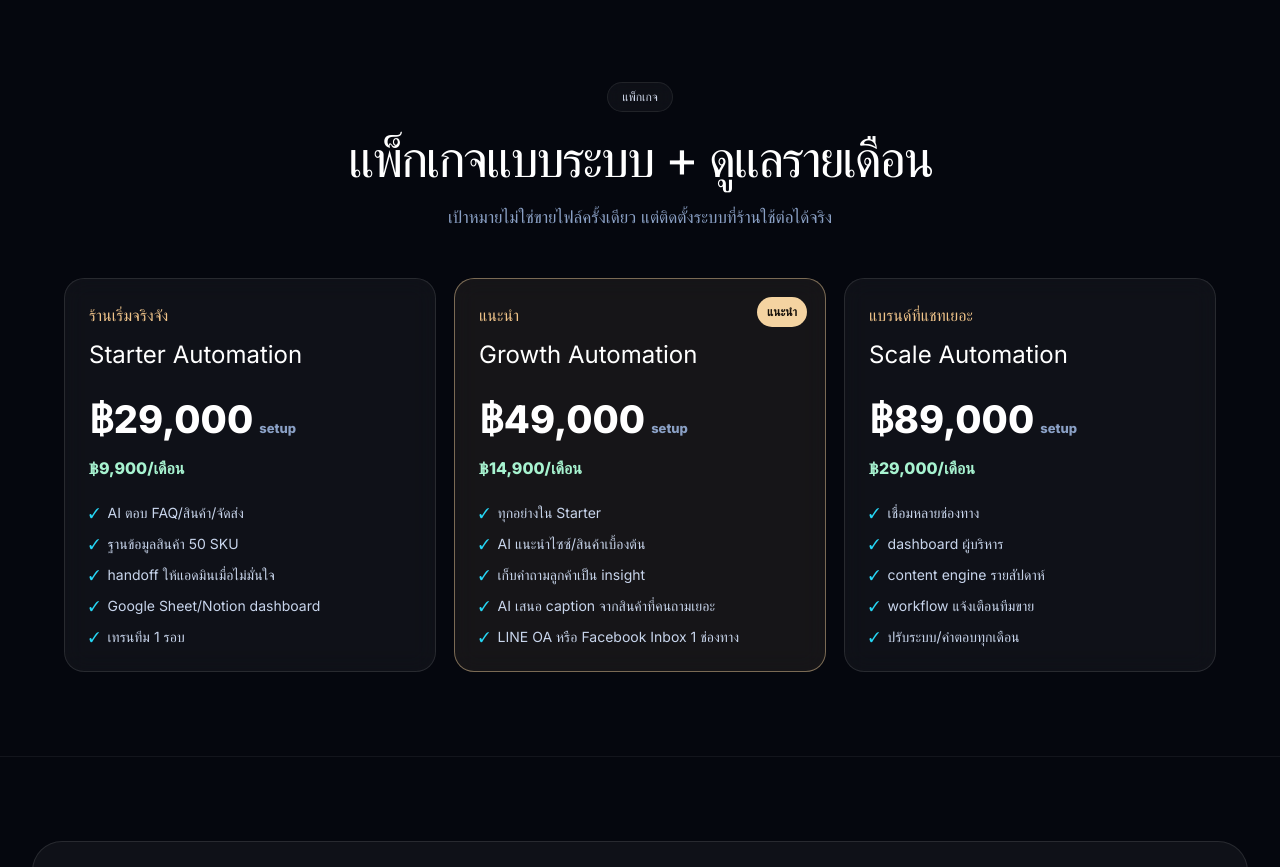
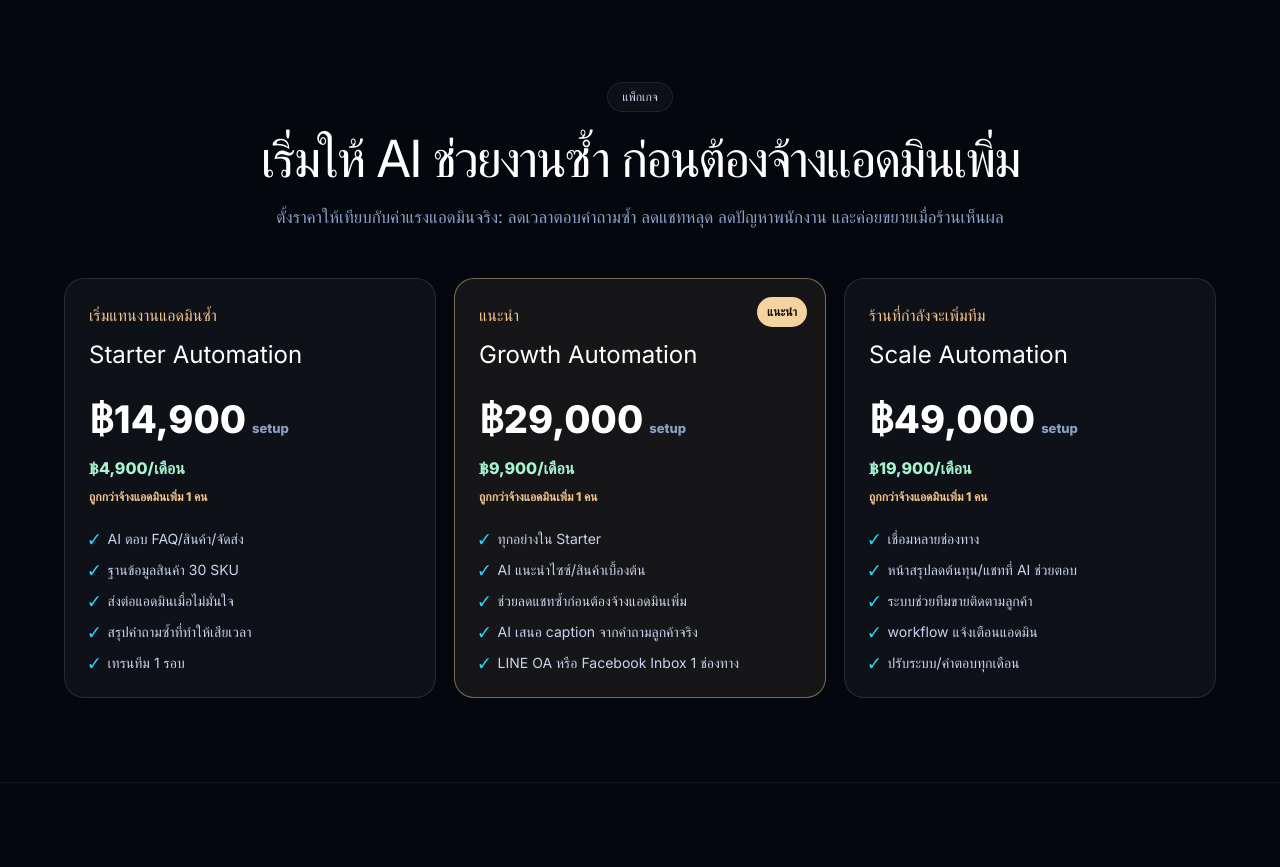
Before and after one commit to korpaiix-dev/korpai-landing, an Astro site in the folder site/: page /fashion-ai-kit in a window 1280 px wide. Shown: the part 2660-3527 px from the top of the page. Built offline with nearby package versions, Linux system fonts and the light colour scheme; Astro itself is replaced by a stand-in of ours; a web font is replaced by a local one.

Commit message:
Lower fashion automation pricing and emphasize ROI

```diff
--- a/site/src/pages/fashion-ai-kit.astro
+++ b/site/src/pages/fashion-ai-kit.astro
@@ -2,9 +2,9 @@
 import Layout from '~/layouts/Layout.astro';
 
 const packages = [
-  { name: 'Starter Automation', price: '29,000', monthly: '9,900', tag: 'ร้านเริ่มจริงจัง', items: ['AI ตอบ FAQ/สินค้า/จัดส่ง', 'ฐานข้อมูลสินค้า 50 SKU', 'handoff ให้แอดมินเมื่อไม่มั่นใจ', 'Google Sheet/Notion dashboard', 'เทรนทีม 1 รอบ'] },
-  { name: 'Growth Automation', price: '49,000', monthly: '14,900', tag: 'แนะนำ', highlight: true, items: ['ทุกอย่างใน Starter', 'AI แนะนำไซซ์/สินค้าเบื้องต้น', 'เก็บคำถามลูกค้าเป็น insight', 'AI เสนอ caption จากสินค้าที่คนถามเยอะ', 'LINE OA หรือ Facebook Inbox 1 ช่องทาง'] },
-  { name: 'Scale Automation', price: '89,000', monthly: '29,000', tag: 'แบรนด์ที่แชทเยอะ', items: ['เชื่อมหลายช่องทาง', 'dashboard ผู้บริหาร', 'content engine รายสัปดาห์', 'workflow แจ้งเตือนทีมขาย', 'ปรับระบบ/คำตอบทุกเดือน'] },
+  { name: 'Starter Automation', price: '14,900', monthly: '4,900', tag: 'เริ่มแทนงานแอดมินซ้ำ', items: ['AI ตอบ FAQ/สินค้า/จัดส่ง', 'ฐานข้อมูลสินค้า 30 SKU', 'ส่งต่อแอดมินเมื่อไม่มั่นใจ', 'สรุปคำถามซ้ำที่ทำให้เสียเวลา', 'เทรนทีม 1 รอบ'] },
+  { name: 'Growth Automation', price: '29,000', monthly: '9,900', tag: 'แนะนำ', highlight: true, items: ['ทุกอย่างใน Starter', 'AI แนะนำไซซ์/สินค้าเบื้องต้น', 'ช่วยลดแชทซ้ำก่อนต้องจ้างแอดมินเพิ่ม', 'AI เสนอ caption จากคำถามลูกค้าจริง', 'LINE OA หรือ Facebook Inbox 1 ช่องทาง'] },
+  { name: 'Scale Automation', price: '49,000', monthly: '19,900', tag: 'ร้านที่กำลังจะเพิ่มทีม', items: ['เชื่อมหลายช่องทาง', 'หน้าสรุปลดต้นทุน/แชทที่ AI ช่วยตอบ', 'ระบบช่วยทีมขายติดตามลูกค้า', 'workflow แจ้งเตือนแอดมิน', 'ปรับระบบ/คำตอบทุกเดือน'] },
 ];
 
 const flow = [
@@ -64,8 +64,8 @@ const flow = [
 
   <section class="section border-t kp-hairline">
     <div class="kp-container">
-      <div class="section-head"><span class="kp-pill">แพ็กเกจ</span><h2>แพ็กเกจแบบระบบ + ดูแลรายเดือน</h2><p>เป้าหมายไม่ใช่ขายไฟล์ครั้งเดียว แต่ติดตั้งระบบที่ร้านใช้ต่อได้จริง</p></div>
-      <div class="price-grid">{packages.map((p)=><article class={`kp-card price ${p.highlight?'hot':''}`}>{p.highlight && <div class="hot-label">แนะนำ</div>}<span>{p.tag}</span><h3>{p.name}</h3><div class="setup">฿{p.price}<small>setup</small></div><div class="monthly">฿{p.monthly}/เดือน</div><ul>{p.items.map((it)=><li>{it}</li>)}</ul></article>)}</div>
+      <div class="section-head"><span class="kp-pill">แพ็กเกจ</span><h2>เริ่มให้ AI ช่วยงานซ้ำ ก่อนต้องจ้างแอดมินเพิ่ม</h2><p>ตั้งราคาให้เทียบกับค่าแรงแอดมินจริง: ลดเวลาตอบคำถามซ้ำ ลดแชทหลุด ลดปัญหาพนักงาน และค่อยขยายเมื่อร้านเห็นผล</p></div>
+      <div class="price-grid">{packages.map((p)=><article class={`kp-card price ${p.highlight?'hot':''}`}>{p.highlight && <div class="hot-label">แนะนำ</div>}<span>{p.tag}</span><h3>{p.name}</h3><div class="setup">฿{p.price}<small>setup</small></div><div class="monthly">฿{p.monthly}/เดือน</div><div class="roi-note">ถูกกว่าจ้างแอดมินเพิ่ม 1 คน</div><ul>{p.items.map((it)=><li>{it}</li>)}</ul></article>)}</div>
     </div>
   </section>
 
@@ -147,3 +147,7 @@ const flow = [
     .automation-hero p { max-width: 330px !important; }
   }
 </style>
+
+<style>
+  .roi-note { color:#f0c48a; font-size:12px; font-weight:900; margin-top:8px; }
+</style>
```
